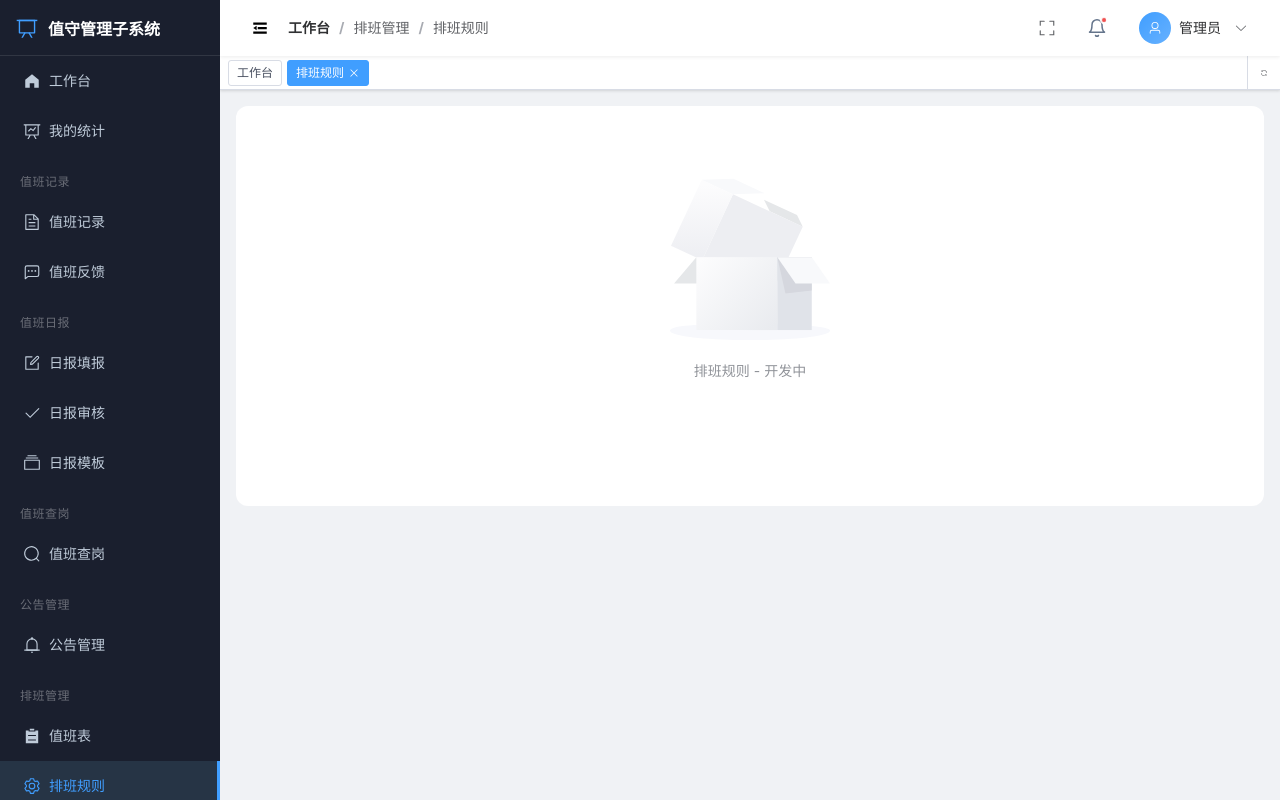
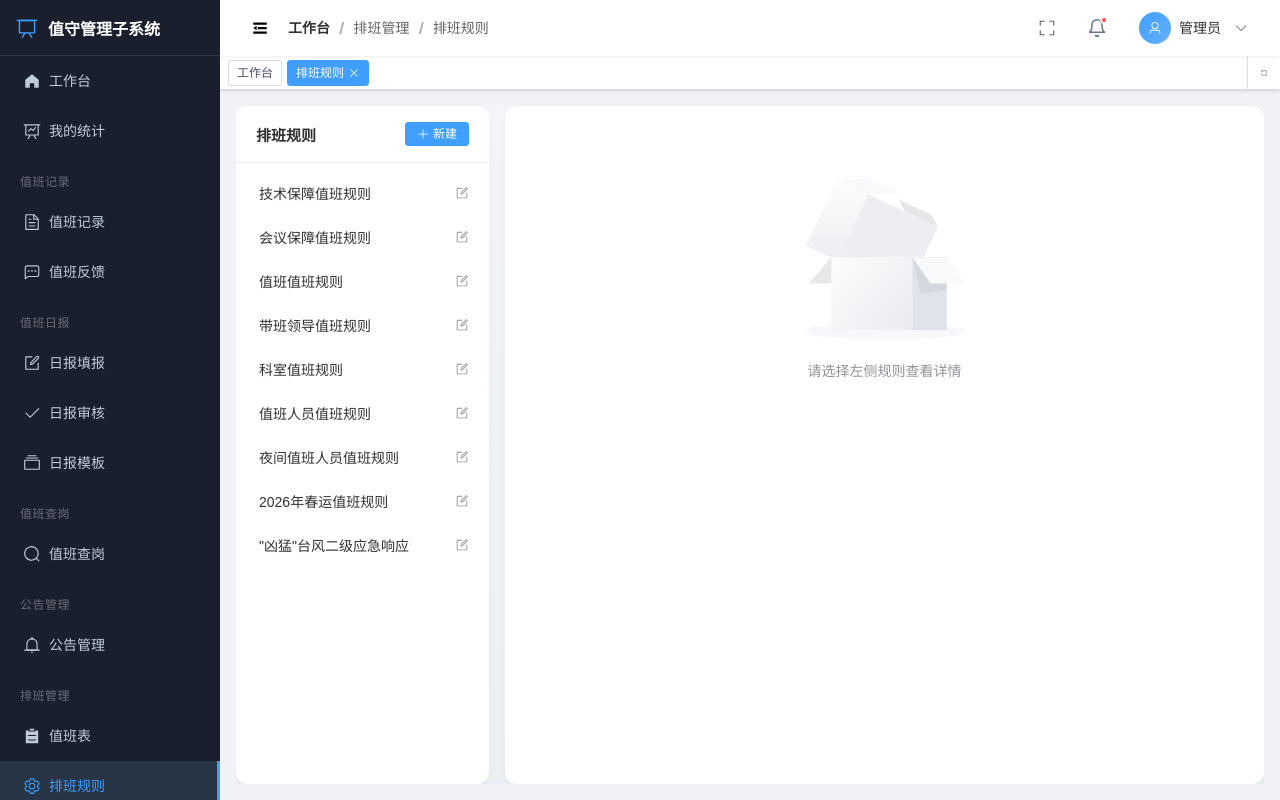
Before and after one commit to xinrun0928/rbac-design, a Vue app: page /duty/schedule/rule in a window 1280 px wide. Built offline with nearby package versions, Linux system fonts and the light colour scheme.

Commit message:
feat: add schedule management functionality with mock data and UI components

```diff
--- /dev/null
+++ b/src/mock/duty/scheduleData.ts
@@ -0,0 +1,13 @@
+import type { ScheduleRule } from '@/types/duty/schedule'
+
+export const mockScheduleRuleData: ScheduleRule[] = [
+  { id: 1, ruleName: '技术保障值班规则', sortOrder: 1, createTime: '2024-01-10 09:00:00', deleted: 0 },
+  { id: 2, ruleName: '会议保障值班规则', sortOrder: 2, createTime: '2024-01-10 09:00:00', deleted: 0 },
+  { id: 3, ruleName: '值班值班规则', sortOrder: 3, createTime: '2024-01-15 14:30:00', deleted: 0 },
+  { id: 4, ruleName: '带班领导值班规则', sortOrder: 4, createTime: '2024-02-01 10:00:00', deleted: 0 },
+  { id: 5, ruleName: '科室值班规则', sortOrder: 5, createTime: '2024-02-15 09:00:00', deleted: 0 },
+  { id: 6, ruleName: '值班人员值班规则', sortOrder: 6, createTime: '2024-03-01 11:00:00', deleted: 0 },
+  { id: 7, ruleName: '夜间值班人员值班规则', sortOrder: 7, createTime: '2024-03-05 16:20:00', deleted: 0 },
+  { id: 8, ruleName: '2026年春运值班规则', sortOrder: 8, createTime: '2026-01-10 09:00:00', deleted: 0 },
+  { id: 9, ruleName: '"凶猛"台风二级应急响应', sortOrder: 9, createTime: '2026-06-01 08:00:00', deleted: 0 },
+]
--- a/src/types/duty/index.ts
+++ b/src/types/duty/index.ts
@@ -3,3 +3,6 @@ export * from './holiday'
 
 // 岗位管理
 export * from './post'
+
+// 排班规则
+export * from './schedule'
--- /dev/null
+++ b/src/types/duty/schedule.ts
@@ -0,0 +1,14 @@
+/** 排班规则 */
+export interface ScheduleRule {
+  id: number
+  ruleName: string
+  sortOrder: number
+  createTime: string
+  deleted: number
+}
+
+export interface ScheduleRuleForm {
+  id?: number
+  ruleName: string
+  sortOrder: number
+}
--- a/src/views/duty/schedule/ScheduleRule.vue
+++ b/src/views/duty/schedule/ScheduleRule.vue
@@ -1,20 +1,349 @@
 <template>
   <div class="schedule-rule-page">
-    <el-card shadow="never">
-      <el-empty description="排班规则 - 开发中" />
-    </el-card>
+    <div class="main-container animate-item">
+      <!-- 左侧：排班规则列表 -->
+      <div class="left-panel">
+        <div class="panel-header">
+          <span class="panel-title">排班规则</span>
+          <el-button type="primary" :icon="Plus" size="small" @click="handleAdd">新建</el-button>
+        </div>
+        <div class="rule-list">
+          <div
+            v-for="rule in ruleList"
+            :key="rule.id"
+            class="rule-item"
+            :class="{ active: selectedRule?.id === rule.id }"
+            @click="selectRule(rule)"
+          >
+            <span class="rule-name">{{ rule.ruleName }}</span>
+            <el-icon class="rule-edit" @click.stop="handleEdit(rule)"><Edit /></el-icon>
+          </div>
+          <el-empty v-if="ruleList.length === 0" description="暂无规则" :image-size="60" />
+        </div>
+      </div>
+
+      <!-- 右侧：规则详情 -->
+      <div class="right-panel">
+        <template v-if="selectedRule">
+          <div class="detail-header">
+            <span class="detail-title">{{ selectedRule.ruleName }}</span>
+            <el-tag type="info" effect="plain" size="small">排序: {{ selectedRule.sortOrder }}</el-tag>
+          </div>
+          <div class="detail-content">
+            <el-empty description="规则详细内容开发中" />
+          </div>
+        </template>
+        <el-empty v-else description="请选择左侧规则查看详情" />
+      </div>
+    </div>
+
+    <!-- 新增/编辑弹窗 -->
+    <el-dialog
+      v-model="dialogVisible"
+      :title="isEdit ? '修改规则' : '新建规则'"
+      width="420px"
+      destroy-on-close
+      @closed="resetForm"
+    >
+      <el-form
+        ref="formRef"
+        :model="formData"
+        :rules="formRules"
+        label-width="80px"
+        label-position="right"
+      >
+        <el-form-item label="规则名称" prop="ruleName">
+          <el-input
+            v-model="formData.ruleName"
+            placeholder="请输入规则名称"
+            maxlength="50"
+            show-word-limit
+          />
+        </el-form-item>
+        <el-form-item label="排序" prop="sortOrder">
+          <el-input-number
+            v-model="formData.sortOrder"
+            :min="1"
+            :max="999"
+            style="width: 200px"
+          />
+          <span class="form-tip">数值越小越靠前</span>
+        </el-form-item>
+      </el-form>
+      <template #footer>
+        <el-button @click="dialogVisible = false">取消</el-button>
+        <el-button type="primary" :loading="submitLoading" @click="handleSubmit">
+          {{ isEdit ? '保存修改' : '确认创建' }}
+        </el-button>
+      </template>
+    </el-dialog>
   </div>
 </template>
 
 <script setup lang="ts">
+import { ref, reactive } from 'vue'
+import { ElMessage, ElMessageBox } from 'element-plus'
+import type { FormInstance, FormRules } from 'element-plus'
+import { Plus, Edit } from '@element-plus/icons-vue'
+import type { ScheduleRule, ScheduleRuleForm } from '@/types/duty/schedule'
+import { mockScheduleRuleData } from '@/mock/duty/scheduleData'
+
+// ── 状态 ──
+const ruleList = ref<ScheduleRule[]>([])
+const selectedRule = ref<ScheduleRule | null>(null)
+const dialogVisible = ref(false)
+const isEdit = ref(false)
+const submitLoading = ref(false)
+const formRef = ref<FormInstance>()
+
+const formData = reactive<ScheduleRuleForm>({
+  ruleName: '',
+  sortOrder: 1,
+})
+
+const formRules: FormRules = {
+  ruleName: [{ required: true, message: '请输入规则名称', trigger: 'blur' }],
+  sortOrder: [{ required: true, message: '请输入排序值', trigger: 'blur' }],
+}
+
+// ── 方法 ──
+function fetchData() {
+  ruleList.value = JSON.parse(JSON.stringify(mockScheduleRuleData))
+}
+
+function selectRule(rule: ScheduleRule) {
+  selectedRule.value = rule
+}
+
+function handleAdd() {
+  isEdit.value = false
+  formData.id = undefined
+  formData.ruleName = ''
+  formData.sortOrder = ruleList.value.length + 1
+  dialogVisible.value = true
+}
+
+function handleEdit(rule: ScheduleRule) {
+  isEdit.value = true
+  formData.id = rule.id
+  formData.ruleName = rule.ruleName
+  formData.sortOrder = rule.sortOrder
+  dialogVisible.value = true
+}
+
+async function handleSubmit() {
+  if (!formRef.value) return
+  try {
+    await formRef.value.validate()
+  } catch {
+    return
+  }
+
+  submitLoading.value = true
+  setTimeout(() => {
+    const now = new Date().toLocaleString('zh-CN', {
+      year: 'numeric', month: '2-digit', day: '2-digit',
+      hour: '2-digit', minute: '2-digit', second: '2-digit',
+      hour12: false,
+    }).replace(/\//g, '-')
+
+    if (isEdit.value && formData.id) {
+      const item = ruleList.value.find(r => r.id === formData.id)
+      if (item) {
+        item.ruleName = formData.ruleName
+        item.sortOrder = formData.sortOrder
+      }
+      if (selectedRule.value?.id === formData.id && item) {
+        selectedRule.value = item
+      }
+      ElMessage.success('修改成功')
+    } else {
+      const newItem: ScheduleRule = {
+        id: Date.now(),
+        ruleName: formData.ruleName,
+        sortOrder: formData.sortOrder,
+        createTime: now,
+        deleted: 0,
+      }
+      ruleList.value.push(newItem)
+      ElMessage.success('新建成功')
+    }
+    dialogVisible.value = false
+    submitLoading.value = false
+  }, 300)
+}
+
+function resetForm() {
+  formRef.value?.resetFields()
+}
+
+// ── 初始化 ──
+fetchData()
 </script>
 
 <style lang="scss" scoped>
 .schedule-rule-page {
-  :deep(.el-card) {
+  padding: 0;
+  background: linear-gradient(160deg, #f5f7fa 0%, #e8ecf1 100%);
+  height: 100%;
+  display: flex;
+  flex-direction: column;
+  overflow: hidden;
+  font-family: "PingFang SC", "Microsoft YaHei", sans-serif;
+
+  // 入场动画
+  .animate-item {
+    animation: fadeInUp 0.5s ease forwards;
+    opacity: 0;
+
+    &:nth-child(1) {
+      animation-delay: 0.05s;
+    }
+  }
+
+  .main-container {
+    display: flex;
+    gap: 16px;
+    flex: 1;
+    overflow: hidden;
+  }
+
+  // 左侧规则列表
+  .left-panel {
+    flex: 6;
+    background: #ffffff;
     border-radius: 12px;
-    border: none;
-    min-height: 400px;
+    box-shadow: 0 2px 12px rgba(0, 0, 0, 0.04);
+    display: flex;
+    flex-direction: column;
+    overflow: hidden;
+
+    .panel-header {
+      padding: 16px 20px;
+      border-bottom: 1px solid #ebeef5;
+      display: flex;
+      justify-content: space-between;
+      align-items: center;
+
+      .panel-title {
+        font-size: 15px;
+        font-weight: 600;
+        color: #303133;
+      }
+    }
+
+    .rule-list {
+      flex: 1;
+      overflow-y: auto;
+      padding: 8px 0;
+      -ms-overflow-style: none;
+      scrollbar-width: none;
+
+      &::-webkit-scrollbar {
+        display: none;
+      }
+    }
+
+    .rule-item {
+      display: flex;
+      align-items: center;
+      justify-content: space-between;
+      padding: 12px 20px;
+      cursor: pointer;
+      transition: all 0.2s ease;
+      border-left: 3px solid transparent;
+
+      &:hover {
+        background: #f5f7fa;
+      }
+
+      &.active {
+        background: linear-gradient(135deg, #ecf5ff 0%, #d9ecff 100%);
+        border-left-color: #409eff;
+
+        .rule-name {
+          color: #409eff;
+          font-weight: 600;
+        }
+      }
+
+      .rule-name {
+        font-size: 14px;
+        color: #303133;
+        overflow: hidden;
+        text-overflow: ellipsis;
+        white-space: nowrap;
+        flex: 1;
+        min-width: 0;
+      }
+
+      .rule-edit {
+        font-size: 14px;
+        color: #909399;
+        flex-shrink: 0;
+        margin-left: 8px;
+
+        &:hover {
+          color: #409eff;
+        }
+      }
+    }
+  }
+
+  // 右侧规则详情
+  .right-panel {
+    flex: 18;
+    background: #ffffff;
+    border-radius: 12px;
+    box-shadow: 0 2px 12px rgba(0, 0, 0, 0.04);
+    display: flex;
+    flex-direction: column;
+    overflow: hidden;
+
+    .detail-header {
+      padding: 16px 24px;
+      border-bottom: 1px solid #ebeef5;
+      display: flex;
+      justify-content: space-between;
+      align-items: center;
+
+      .detail-title {
+        font-size: 16px;
+        font-weight: 600;
+        color: #303133;
+      }
+    }
+
+    .detail-content {
+      flex: 1;
+      display: flex;
+      align-items: center;
+      justify-content: center;
+    }
+
+    :deep(.el-empty) {
+      padding: 60px 0;
+    }
+  }
+
+  // 表单提示
+  .form-tip {
+    font-size: 12px;
+    color: #909399;
+    margin-left: 12px;
   }
 }
 </style>
+
+<style>
+@keyframes fadeInUp {
+  from {
+    opacity: 0;
+    transform: translateY(12px);
+  }
+  to {
+    opacity: 1;
+    transform: translateY(0);
+  }
+}
+</style>
```
